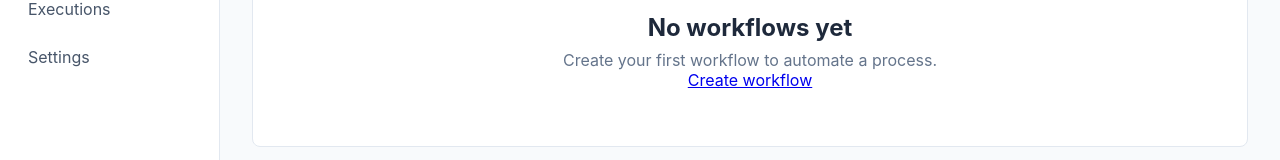
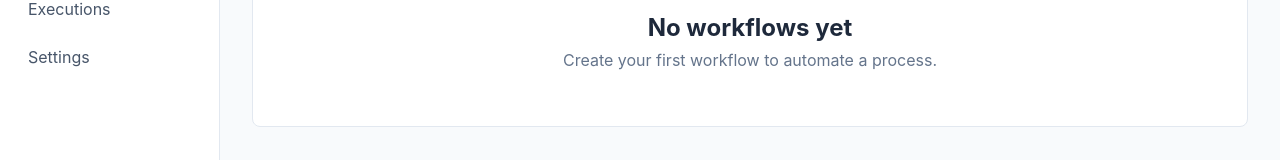
Before and after one commit to NandhiniMurthi/orchinova, a React (Vite) app in the folder apps/web/: page /workflows in a window 1280 px wide. Shown: the part 187-347 px from the top of the page. Built offline with nearby package versions, Linux system fonts and the light colour scheme.

Commit message:
refactor(workflows): remove duplicate create action

```diff
--- a/apps/web/src/pages/WorkflowsPage.tsx
+++ b/apps/web/src/pages/WorkflowsPage.tsx
@@ -16,7 +16,6 @@ function WorkflowsPage() {
        <EmptyState
   title="No workflows yet"
   description="Create your first workflow to automate a process."
-  action={<Link to="/workflows/new">Create workflow</Link>}
 /></Card>
     </main>
   )
```
